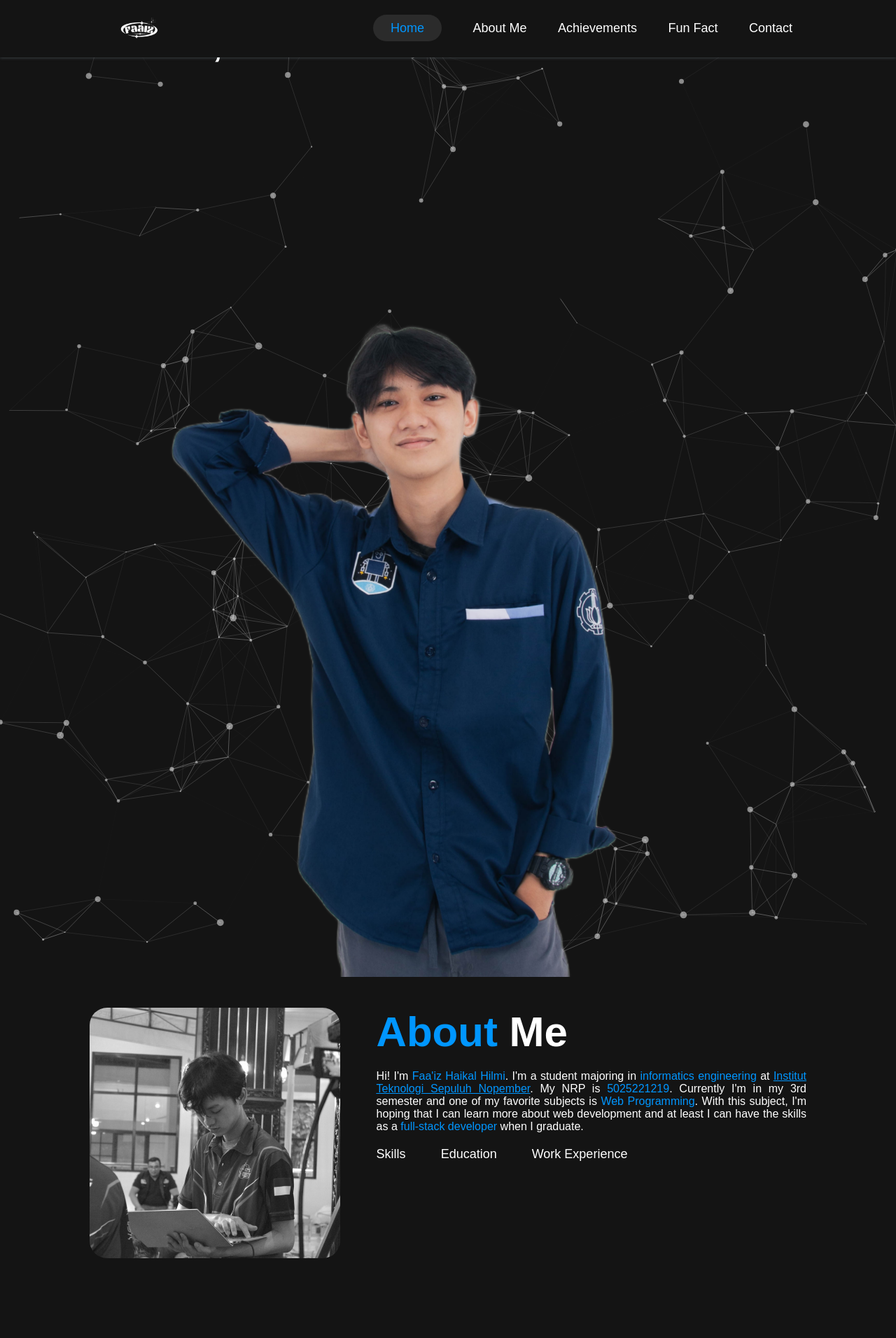
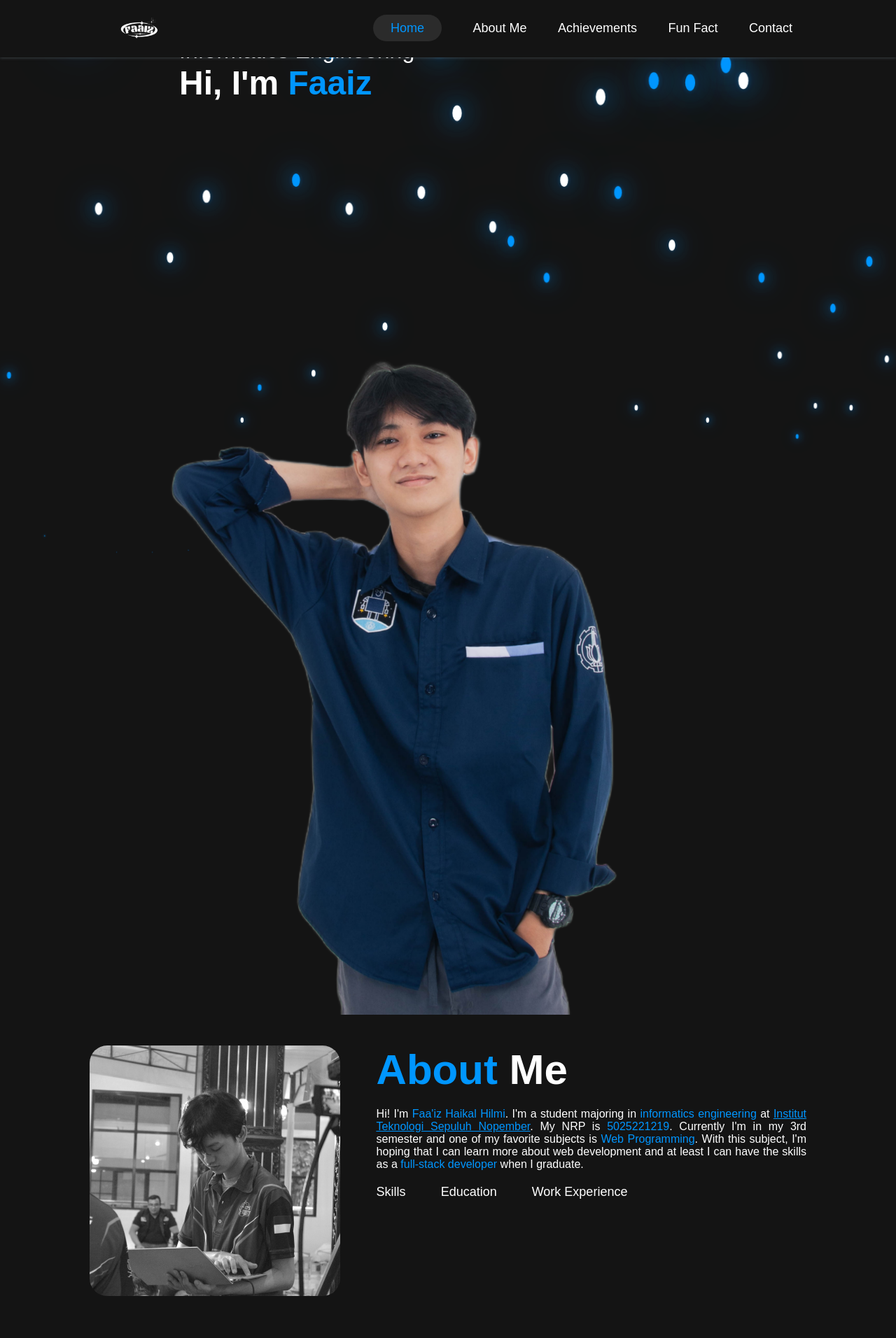
Before and after one commit to FaaizHaikal/PWeb, a PHP site: page / in a window 1280 px wide. Shown: the top 1912 px of the page at 70% size. Run offline with PHP 8.4, Linux system fonts and the light colour scheme; some libraries are stand-ins or nearby versions.

Commit message:
feat: add bubble animation

```diff
--- a/P1/index.html
+++ b/P1/index.html
@@ -5,6 +5,7 @@
     <meta charset="utf-8">
     <script src="https://kit.fontawesome.com/5f60200bd3.js" crossorigin="anonymous"></script>
     <link rel="stylesheet" href="style.css">
+    <link id="favicon" rel="shortcut icon" href="./images/logo-faaiz.png">
   </head>
   <body>
     <!-- header -->
@@ -23,10 +24,11 @@
 
     <!-- home -->
     <section class="home" id="home">
-      <div id="particles-js"></div>
+      <!-- <div id="particles-js"></div> -->
+      <div id="bubbles"></div>
       <div class="introduction">
         <p>Informatics Engineering</p>
-        <h1>Hi, I'm <span>Faaiz</span></h1>
+        <h1>Hi, I'm <span class="highlight">Faaiz</span></h1>
       </div>
       <div class="background">
         <img src="./images/home-background.png" alt="">
@@ -41,11 +43,11 @@
             <img src="./images/about.jpg" alt="">
           </div>
           <div class="col-2">
-            <h1 class="sub-title"><span>About</span> Me</h1>
-            <p class="paragraph">Hi! I'm <span>Faa'iz Haikal Hilmi</span>. I'm a student majoring in <span>informatics engineering</span> at
+            <h1 class="sub-title"><span class="highlight">About</span> Me</h1>
+            <p class="paragraph">Hi! I'm <span class="highlight">Faa'iz Haikal Hilmi</span>. I'm a student majoring in <span class="highlight">informatics engineering</span> at
               <a class="nav-link" href="https://www.its.ac.id" target="_blank"><u>Institut Teknologi Sepuluh Nopember</u></a>.
-              My NRP is <span>5025221219</span>. Currently I'm in my 3rd semester and one of my favorite subjects is <span>Web Programming</span>.
-              With this subject, I'm hoping that I can learn more about web development and at least I can have the skills as a <span>full-stack developer</span>
+              My NRP is <span class="highlight">5025221219</span>. Currently I'm in my 3rd semester and one of my favorite subjects is <span class="highlight">Web Programming</span>.
+              With this subject, I'm hoping that I can learn more about web development and at least I can have the skills as a <span class="highlight">full-stack developer</span>
               when I graduate.
             </p>
             <div class="tab">
@@ -82,15 +84,15 @@
             </div>
             <div class="tab-contents" id="education">
               <ul>
-                <li><span>2019 - 2022</span><br>SMAN 11 Bekasi</li>
+                <li><span class="highlight">2019 - 2022</span><br>SMAN 11 Bekasi</li>
                 <iframe src="https://www.google.com/maps/embed?pb=!1m18!1m12!1m3!1d3965.388860358345!2d106.93730907592966!3d-6.343659293646108!2m3!1f0!2f0!3f0!3m2!1i1024!2i768!4f13.1!3m3!1m2!1s0x2e69931909018d29%3A0x2035d177440d6bc4!2sSMA%20Negeri%2011%20Bekasi!5e0!3m2!1sid!2sid!4v1693757171333!5m2!1sid!2sid" width="240" height="180" style="border:0;" allowfullscreen="" loading="lazy" referrerpolicy="no-referrer-when-downgrade"></iframe>
-                <li><span>2022 - current</span><br>Institut Teknologi Sepuluh Nopember</li>
+                <li><span class="highlight">2022 - current</span><br>Institut Teknologi Sepuluh Nopember</li>
                 <iframe src="https://www.google.com/maps/embed?pb=!1m18!1m12!1m3!1d3957.634549007205!2d112.79235037593646!3d-7.282355992724909!2m3!1f0!2f0!3f0!3m2!1i1024!2i768!4f13.1!3m3!1m2!1s0x2dd7fa1323221a93%3A0x306c3c99adedb258!2sInstitut%20Teknologi%20Sepuluh%20Nopember!5e0!3m2!1sid!2sid!4v1693757350566!5m2!1sid!2sid" width="240" height="180" style="border:0;" allowfullscreen="" loading="lazy" referrerpolicy="no-referrer-when-downgrade"></iframe>
               </ul>
             </div>
             <div class="tab-contents" id="work-experience">
               <ul>
-                <li><span>2022 - current</span><br>Ichiro ITS (Robot Programmer)</li>
+                <li><span class="highlight">2022 - current</span><br>Ichiro ITS (Robot Programmer)</li>
               </ul>
             </div>
           </div>
@@ -101,7 +103,7 @@
     <!-- achievements -->
     <section class="achievements" id="achievements">
       <div class="container">
-        <h1 class="sub-title">My <span>Achievements</span></h1>
+        <h1 class="sub-title">My <span class="highlight">Achievements</span></h1>
         <div class="achievements-list">
           <div class="achievement">
             <img src="./images/kri-regional.png" alt="">
@@ -141,7 +143,7 @@
     <!-- fun fact -->
     <section class="fun-fact" id="fun-fact">
       <div class="container">
-        <h1 class="sub-title">My <span>Top 10 Websites</span></h1>
+        <h1 class="sub-title">My <span class="highlight">Top 10 Websites</span></h1>
         <div class="fun-fact-list">
           <div class="fun-fact-item">
             <div class="icon">
@@ -284,7 +286,7 @@
           </div>
         </div>
         <div id="see-more-fun-fact">
-          <h2 class="sub-title">Check out 3 of my favorite <span>youtube videos</span>!</h2>
+          <h2 class="sub-title">Check out 3 of my favorite <span class="highlight">youtube videos</span>!</h2>
           <div class="three-youtube-videos">
             <div class="favorite-youtube-video">
               <iframe width="650" height="600" src="https://www.youtube.com/embed/jfKfPfyJRdk?si=HvbXKS35a4MUSFLN" title="YouTube video player" frameborder="0" allow="accelerometer; autoplay; clipboard-write; encrypted-media; gyroscope; picture-in-picture; web-share" allowfullscreen></iframe>
@@ -307,7 +309,7 @@
       <div class="container">
         <div class="sub-title">
           <img src="./images/icons8-chat-48.png" alt="">
-          <h2><span>Contact</span> Me</h2>
+          <h2><span class="highlight">Contact</span> Me</h2>
         </div>
         <div class="row">
           <div class="contact-info">
@@ -351,8 +353,8 @@
      </section>
 
     <!-- script -->
-    <script src="./script/particles.js"></script>
-    <script src="./script/app.js"></script>
+    <!-- <script src="./script/particles.js"></script>
+    <script src="./script/app.js"></script> -->
     <script src="./script/script.js"></script>
   </body>
 </html>
--- a/P1/script/script.js
+++ b/P1/script/script.js
@@ -24,6 +24,21 @@ function triggerTab(tabName) {
   document.getElementById(tabName+"-link").classList.add("active");
 }
 
+function bubbleAnimation() {
+  const bubbles = document.getElementById("bubbles");
+
+  for (let i = 0; i < 50; i++) {
+    const bubble = document.createElement("span");
+
+    const randomVal = Math.floor(Math.random() * 90) + 10;
+    bubble.setAttribute('style', `--i:${randomVal};`);
+
+    bubbles.appendChild(bubble);
+  }
+}
+
+bubbleAnimation();
+
 function seeMore(tabName){
   var targetTab;
   targetTab = document.getElementById(tabName);
@@ -35,6 +50,8 @@ function seeMore(tabName){
 
   targetTab.classList.add("active");
 }
+
+
 
 let sections = document.querySelectorAll("section");
 let navLinks = document.querySelectorAll("header nav a");
--- a/P1/style.css
+++ b/P1/style.css
@@ -8,6 +8,37 @@
 body{
   color: rgb(255, 255, 255);
   background: rgb(20, 20, 20);
+}
+#bubbles{
+  width: 100%;
+  position: relative;
+  display: flex;
+  z-index: -100;
+}
+#bubbles span{
+  position: relative;
+  width: 30px;
+  height: 30px;
+  background-color: rgb(0, 150, 255);
+  border-radius: 50%;
+  margin: 0 4px;
+  box-shadow: 0 0 10px rgba(0, 150, 255, 0.267), 0 0 50px rgb(0, 150, 255), 0 0 100px rgb(0, 150, 255);
+  animation: animate 15s linear infinite;
+  animation-duration: calc(250s / var(--i));
+}
+#bubbles span:nth-child(even){
+  background-color: rgb(255, 255, 255);
+  box-shadow: rgba(255,255,255,0.267), 0 0 50px rgb(255, 255, 255), 0 0 100px rgb(255, 255, 255);
+
+}
+@keyframes animate {
+  0%{
+    transform: translateY(100vh) scale(0);
+  }
+  100%{
+    transform: translateY(-10vh) scale(1);
+  }
+
 }
 .container{
   padding: 10px 10%;
@@ -22,7 +53,7 @@ h2.sub-title{
   font-weight: 600;
   margin-bottom: 20px;
 }
-span {
+span.highlight {
   color: rgb(0, 150, 255);
 }
 
```
